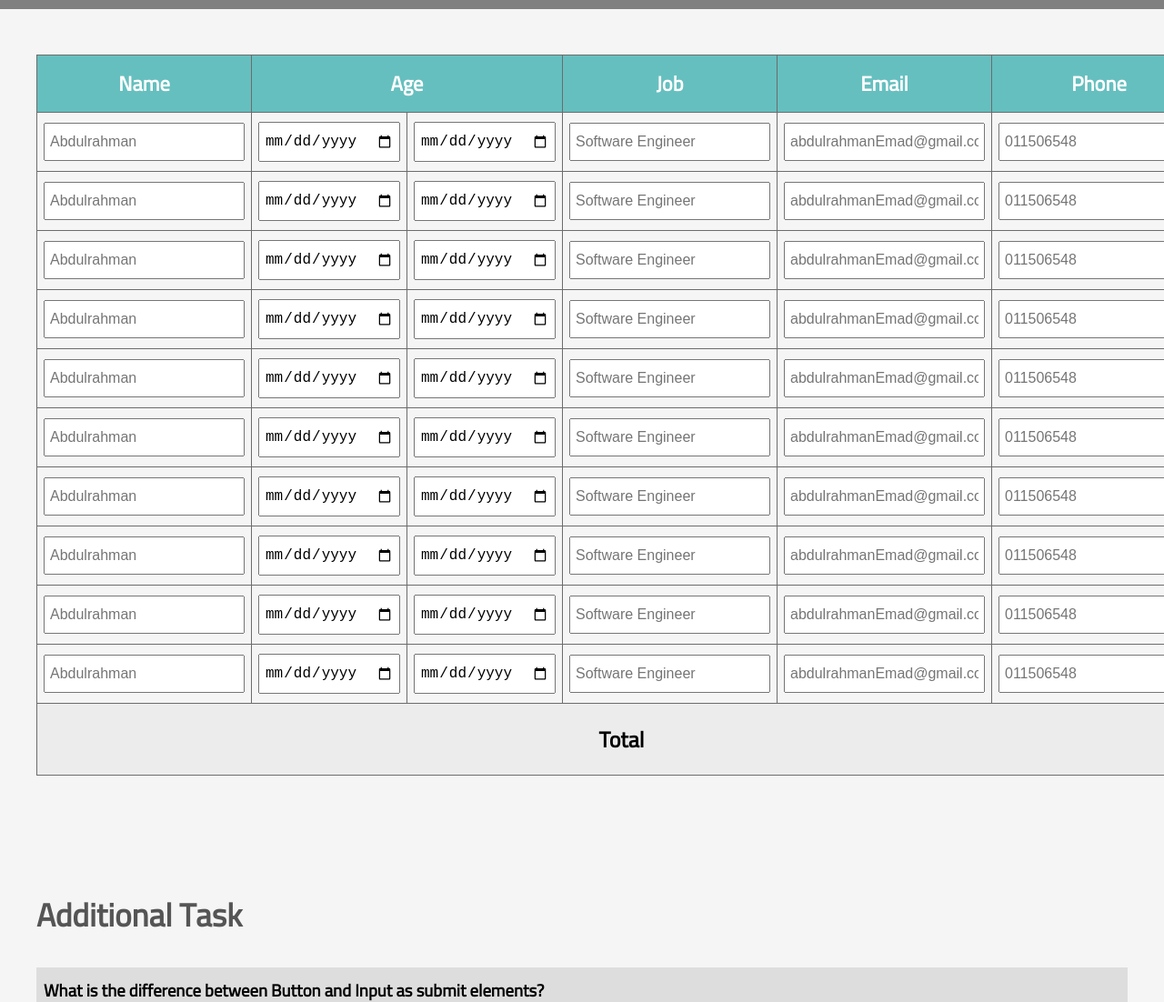
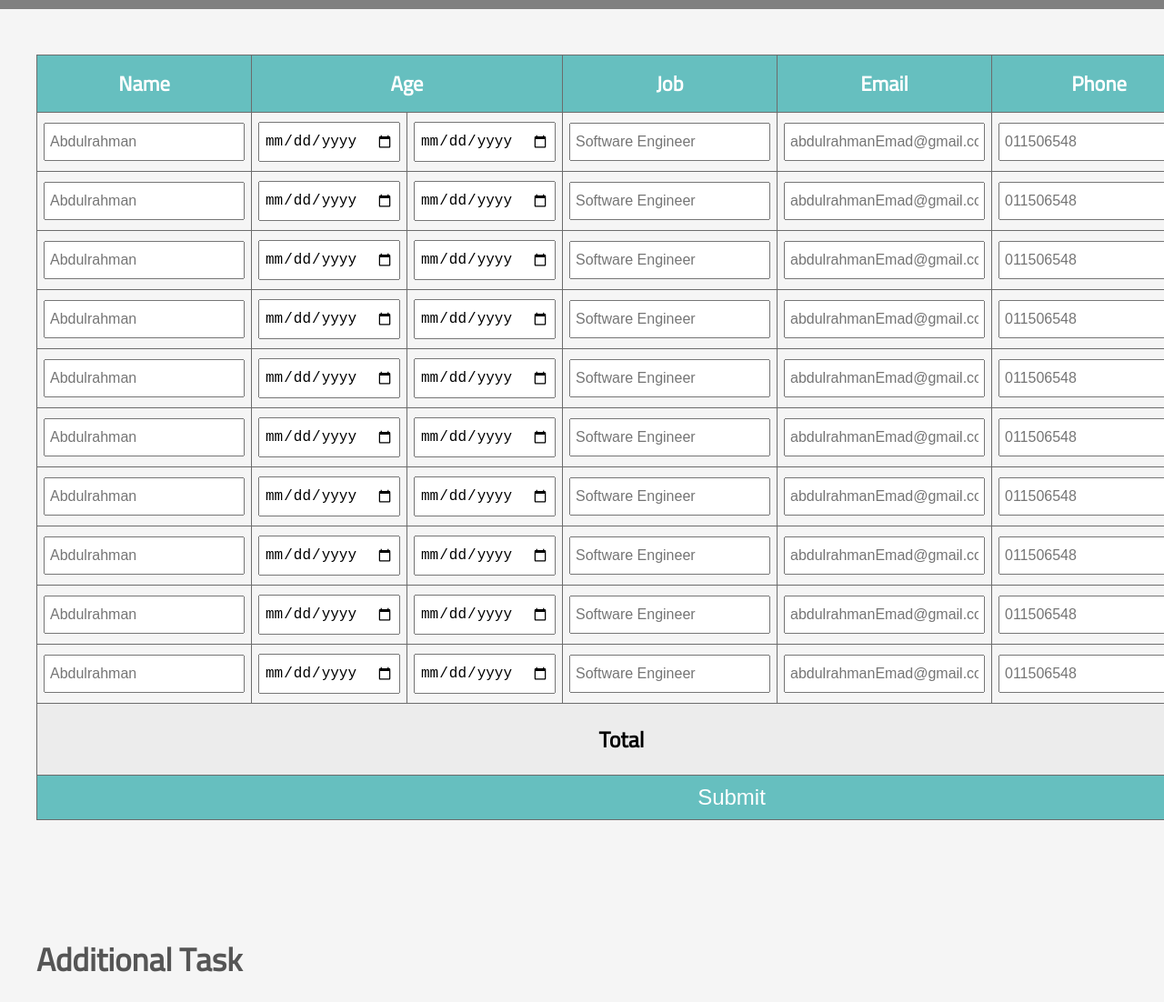
Before and after one commit to abdulrahman3mad/Frontend-task, a plain HTML site: page index.html in a window 1280 px wide. Shown: the top 1102 px of the page at 91% size. Drawn offline with Linux system fonts and the light colour scheme.

Commit message:
first commit

```diff
--- a/index.html
+++ b/index.html
@@ -17,7 +17,13 @@
                         <th>Salary</th>
                     </thead>
                     <tbody id="container"></tbody>
-                    <tfoot></tfoot>
+                    <tfoot>
+                        <tr>
+                            <td colspan="7">
+                                <button type="submit" class="table-button">Submit</button>
+                            </td>
+                        </tr>
+                    </tfoot>
                 </table>
             </form>
         </div>
@@ -142,14 +148,13 @@
                             <p>
                                 By giving the radio buttons the same name, then the sent value will have the form
                                 (<b>name=value</b>) in which the value is equal to the value of the selected radio
+                                <br>
                                 <form action="#">
-                                    <label>Gender</label>
-                                    <br>
                                     <label for="male">Male</label>
                                     <input type="radio" name="gender" id="male" value="male">
                                     <label for="female">Female</label>
                                     <input type="radio" name="gender" id="female" value="female">
-                                    <input type="submit" value="Submit">
+                                    <button type="submit">submit</button>
                                 </form>
                                 so if we select male then the sent data form will be (gender=male)
                             </p>
--- a/style/style.css
+++ b/style/style.css
@@ -66,3 +66,24 @@ h3:hover{
 li div{padding:10px;}
 
 .hide{display: none;}
+
+button{
+    background-color:#66BFBF;
+    padding:5px;
+    border:none;
+    font-size:1rem;
+    width:fit-content;
+    cursor: pointer;
+    border-radius: 5px;
+}
+
+tfoot td{padding: 0;}
+
+button.table-button{
+    padding:10px;
+    font-size:1.5rem;
+    border: none;
+    border-radius: 0;
+    width:100%;
+    color:white;
+}
```
